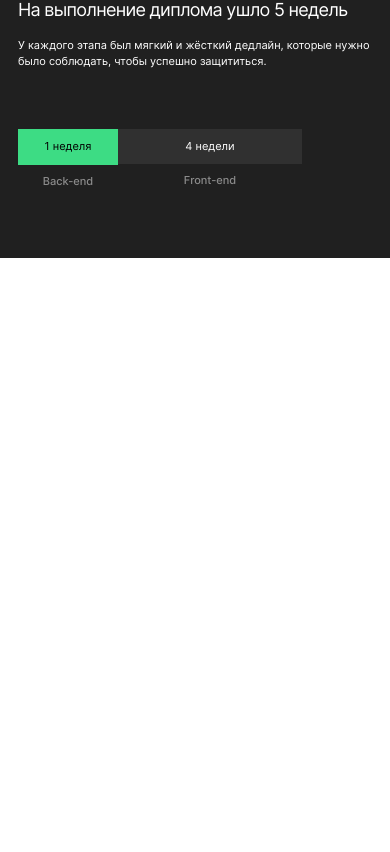
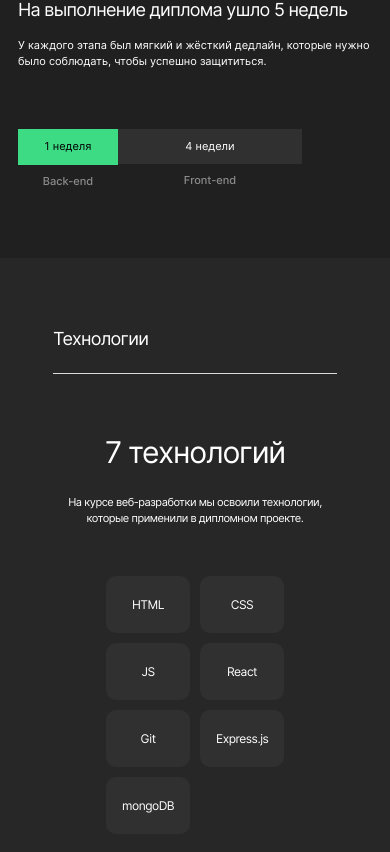
Before and after one commit to Kuban23/movies-explorer-frontend, a React (Create React App) app: page / in a window 390 px wide. Shown: the part 982-1834 px from the top of the page. Before the commit the page ends 1240 px from the top, so only its background shows below. Built offline with nearby package versions, Linux system fonts and the light colour scheme.

Commit message:
feat:Сверстал Techs

```diff
--- a/src/components/Main/Main.js
+++ b/src/components/Main/Main.js
@@ -2,12 +2,14 @@
 import './Main.css'
 import Promo from "../Promo/Promo";
 import AboutProject from "../AboutProject/AboutProject";
+import Techs from "../Techs/Techs";
 
 function Main(){
 	return (
   <div>
   <Promo />
   <AboutProject/>
+  <Techs/>
   </div>
 
 );
--- a/src/components/Techs/Techs.css
+++ b/src/components/Techs/Techs.css
@@ -0,0 +1,143 @@
+.techs {
+	width: 100%;
+	padding: 100px 70px;
+	box-sizing: border-box;
+	background: #272727;
+}
+
+.techs__title {
+	font-family: 'Inter';
+	font-style: normal;
+	font-weight: 400;
+	font-size: 22px;
+	line-height: 27px;
+	letter-spacing: -0.04em;
+	color: #FFFFFF;
+	border-bottom: 1px solid #DADADA;
+	padding-bottom: 23px;
+	text-align: left;
+	margin: 0px;
+}
+
+.techs__subtitle {
+	font-family: 'Inter';
+	font-style: normal;
+	font-weight: 400;
+	font-size: 50px;
+	line-height: 58px;
+	text-align: center;
+	letter-spacing: -0.04em;
+	color: #FFFFFF;
+	margin: 0px;
+	padding-top: 90px;
+	padding-bottom: 26px;
+}
+
+.techs__about {
+	width: 460px;
+	font-family: 'Inter';
+	font-style: normal;
+	font-weight: 400;
+	font-size: 14px;
+	line-height: 20px;
+	text-align: center;
+	letter-spacing: -0.04em;
+	color: #FFFFFF;
+	margin: 0 auto;
+	padding-bottom: 100px;
+}
+
+.techs__skills {
+	display: flex;
+	align-items: center;
+	justify-content: center;
+	gap: 10px;
+	margin: 0px;
+}
+
+.techs__skills-item {
+	width: 90px;
+	height: 60px;
+	list-style-type: none;
+	font-family: 'Inter';
+	font-style: normal;
+	font-weight: 400;
+	font-size: 14px;
+	line-height: 17px;
+	text-align: center;
+	letter-spacing: -0.04em;
+	color: #FFFFFF;
+	background: #303030;
+	border-radius: 10px;
+	box-sizing: border-box;
+   padding: 21px 0 22px 0;
+}
+
+@media (max-width: 770px) {
+	.techs {
+		padding: 90px 50px;
+	}
+
+	.techs__subtitle {
+		padding-top: 80px;
+		padding-bottom: 22px;
+	}
+
+	.techs__about {
+		font-size: 12px;
+		line-height: 18px;
+		padding-bottom: 83px;
+	}
+
+	.techs__skills-item {
+		width: 84px;
+		height: 57px;
+		font-size: 12px;
+		line-height: 15px;
+		padding: 21px 16px;
+	}
+}
+
+@media (max-width: 400px) {
+	.techs {
+		padding: 70px 0px;
+	}
+
+	.techs__title {
+		width: 284px;
+		font-size: 18px;
+		line-height: 22px;
+		margin: 0 auto;
+	}
+
+	.techs__subtitle {
+		font-size: 30px;
+		line-height: 36px;
+		padding-top: 60px;
+		padding-bottom: 24px;
+	}
+
+	.techs__about {
+		width: 292px;
+		font-size: 11px;
+		line-height: 16px;
+		/* margin: 0 auto; */
+		padding-bottom: 50px;
+	}
+
+	.techs__skills {
+		flex-wrap: wrap;
+		justify-content: flex-start;
+		width: 178px;
+		padding: 0px;
+		margin: 0 auto;
+	}
+
+	.techs__skills-item {
+		width: 84px;
+		height: 57px;
+		font-size: 12px;
+		line-height: 15px;
+		padding: 21px 16px;
+	}
+}
--- a/src/components/Techs/Techs.js
+++ b/src/components/Techs/Techs.js
@@ -4,7 +4,22 @@
 
 function Techs(){
 	return (
-<div></div>
+<section className="techs">
+<h2 className="techs__title">Технологии</h2>
+<div className="techs__container">
+<h3 className="techs__subtitle">7 технологий</h3>
+<p className="techs__about">На курсе веб-разработки мы освоили технологии, которые применили в дипломном проекте.</p>
+<ul className="techs__skills">
+	<li className="techs__skills-item">HTML</li>
+	<li className="techs__skills-item">CSS</li>
+	<li className="techs__skills-item">JS</li>
+	<li className="techs__skills-item">React</li>
+	<li className="techs__skills-item">Git</li>
+	<li className="techs__skills-item">Express.js</li>
+	<li className="techs__skills-item">mongoDB</li>
+	</ul>
+</div>
+</section>
 );
 }
 
```
